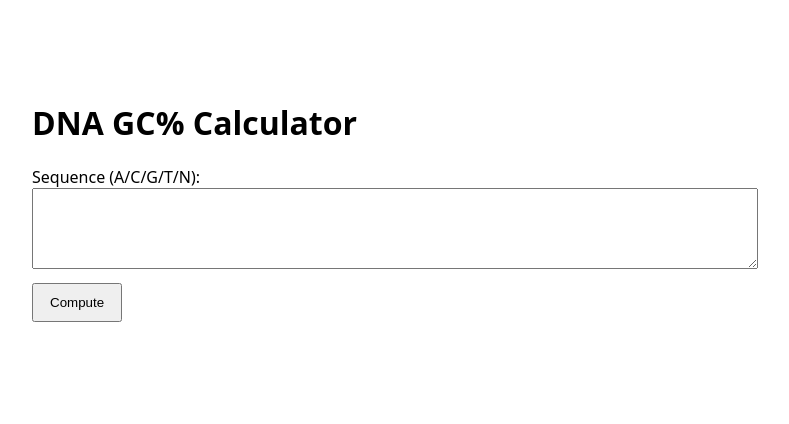
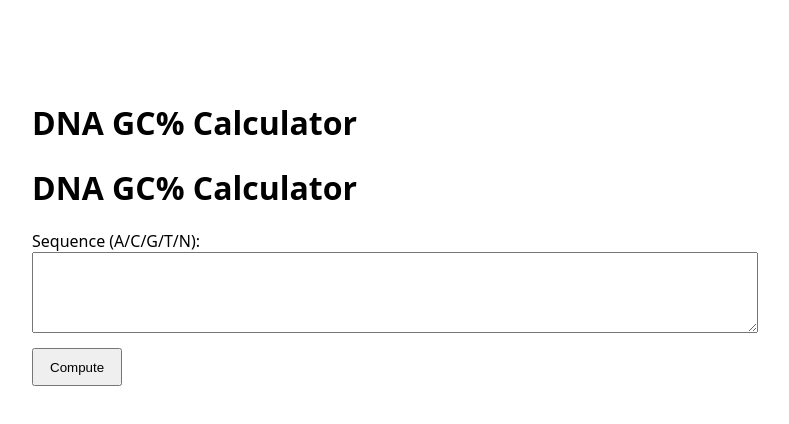
Before and after one commit to gsopas/dna-gc-fastapi-vanilla, a plain HTML site: page docs/index.html in a window 1280 px wide. Shown: the whole page, without its empty margins (248-1037 px from the left). Drawn offline with Linux system fonts and the light colour scheme.

Commit message:
Fix duplicate header in index.html

```diff
--- a/docs/index.html
+++ b/docs/index.html
@@ -9,6 +9,7 @@
 <body>
   <main>
     <h1>DNA GC% Calculator</h1>
+    <h1>DNA GC% Calculator</h1>
     <form id="dna-form">
       <label for="seq">Sequence (A/C/G/T/N):</label>
       <textarea id="seq" rows="5" required></textarea>
```
